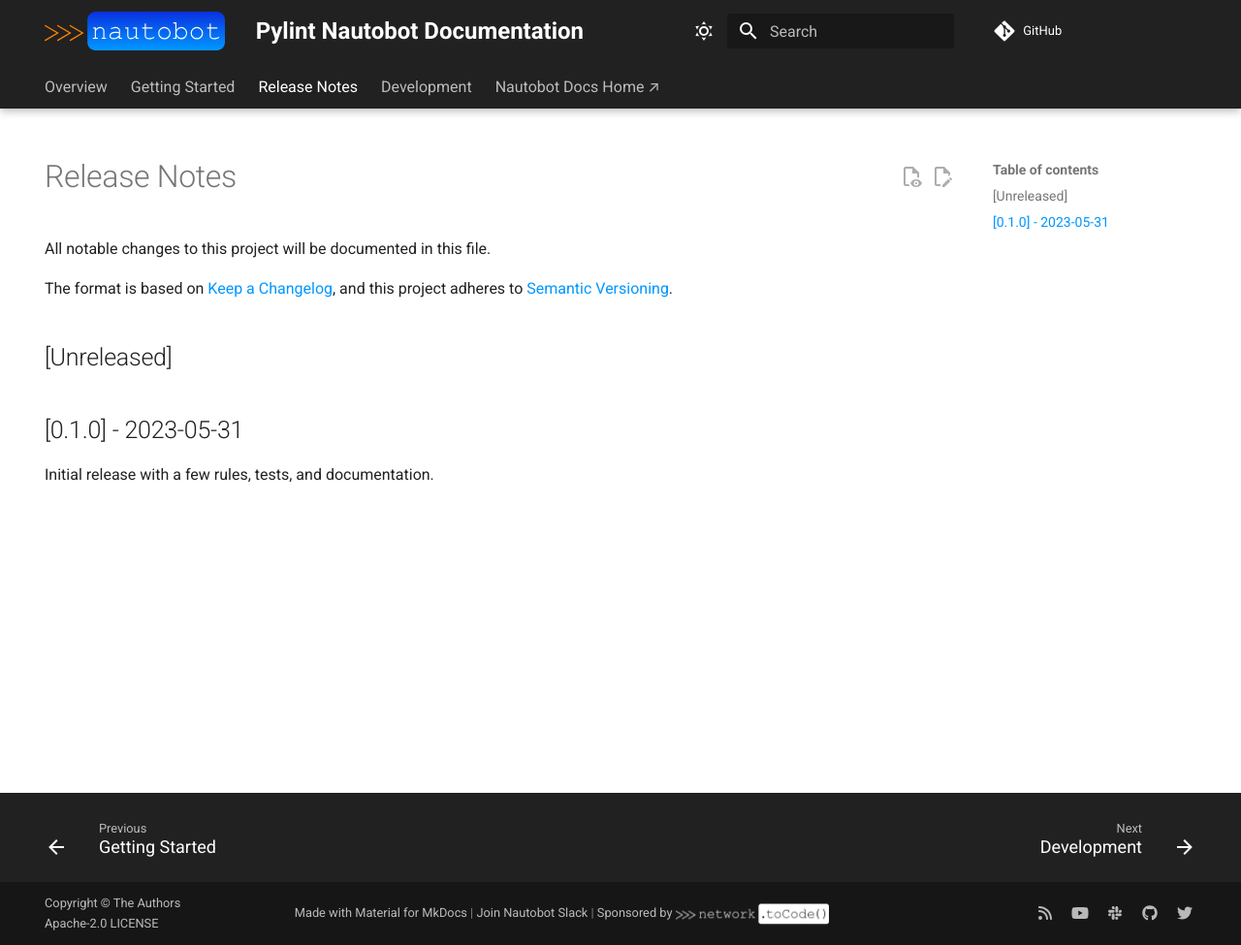
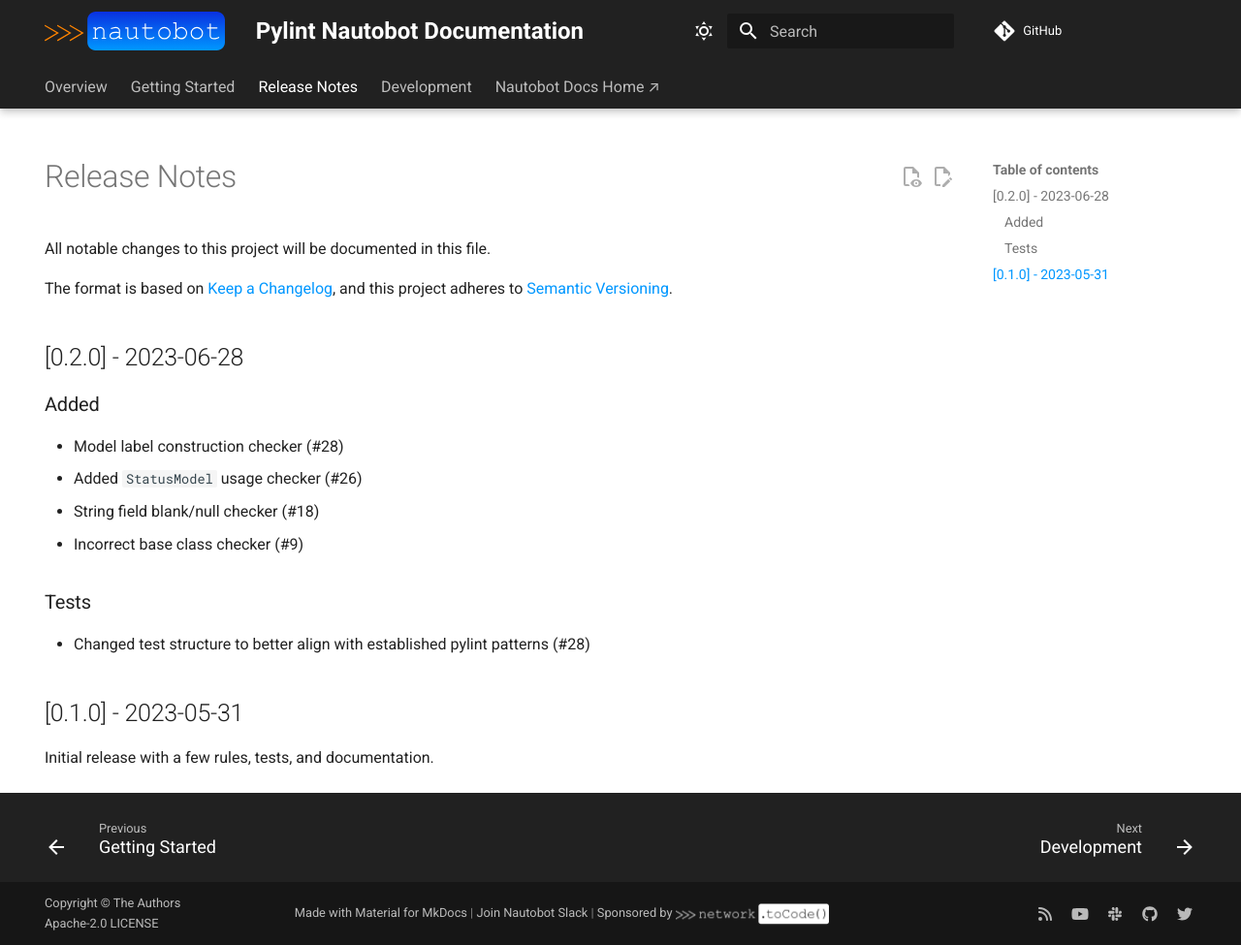
Before and after one commit to nautobot/pylint-nautobot, an MkDocs documentation site: the page built from docs/release_notes.md, in a window 1280 px wide and 975 px high. Shown: the whole window at 97% size. Built offline with MkDocs 1.6.1 and Material for MkDocs 9.7.7, drawn with Linux system fonts in a browser that asks for light colours; comment, search, counter and statistics services are not loaded.

Commit message:
Prepare release 0.2.0

```diff
--- a/docs/release_notes.md
+++ b/docs/release_notes.md
@@ -10,7 +10,18 @@ All notable changes to this project will be documented in this file.
 The format is based on [Keep a Changelog](https://keepachangelog.com/en/1.0.0/),
 and this project adheres to [Semantic Versioning](https://semver.org/spec/v2.0.0.html).
 
-## [Unreleased]
+## [0.2.0] - 2023-06-28
+
+### Added
+
+- Model label construction checker (#28)
+- Added `StatusModel` usage checker (#26)
+- String field blank/null checker (#18)
+- Incorrect base class checker (#9)
+
+### Tests
+
+- Changed test structure to better align with established pylint patterns (#28)
 
 ## [0.1.0] - 2023-05-31
 
--- a/pyproject.toml
+++ b/pyproject.toml
@@ -1,6 +1,6 @@
 [tool.poetry]
 name = "pylint-nautobot"
-version = "0.1.0"
+version = "0.2.0"
 description = "Custom Pylint Rules for Nautobot"
 authors = ["Cristian Sirbu <cristian.sirbu@networktocode.com>", "Leo Kirchner <leo.kirchner@networktocode.com>"]
 readme = "README.md"
```
